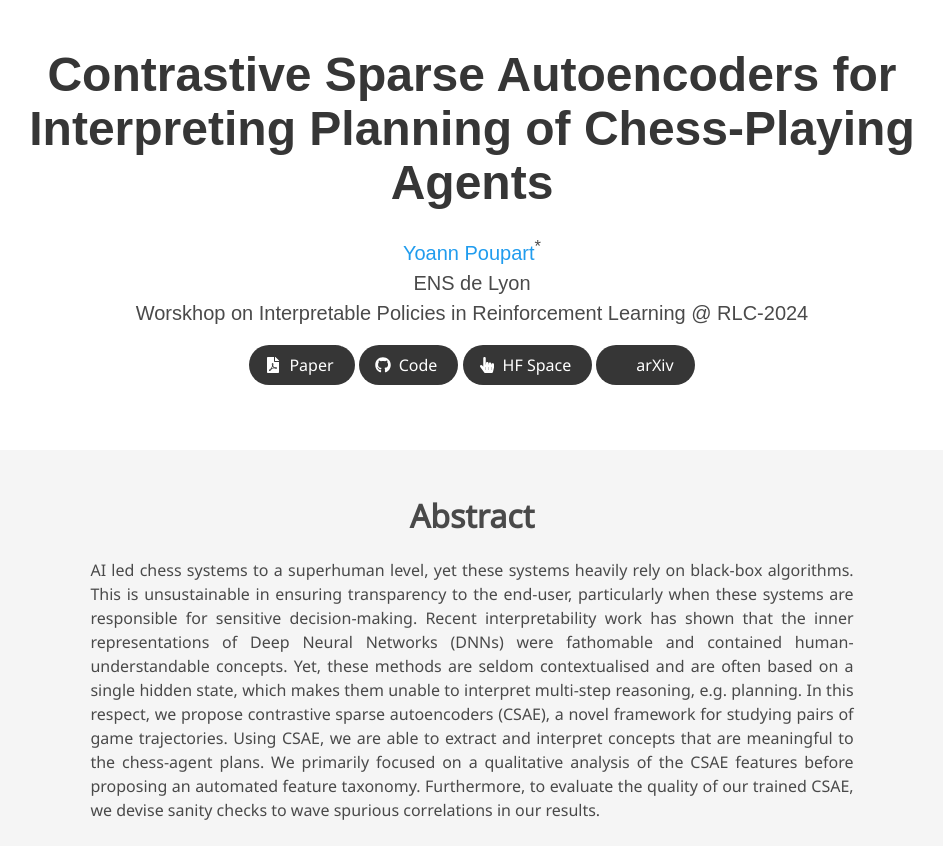
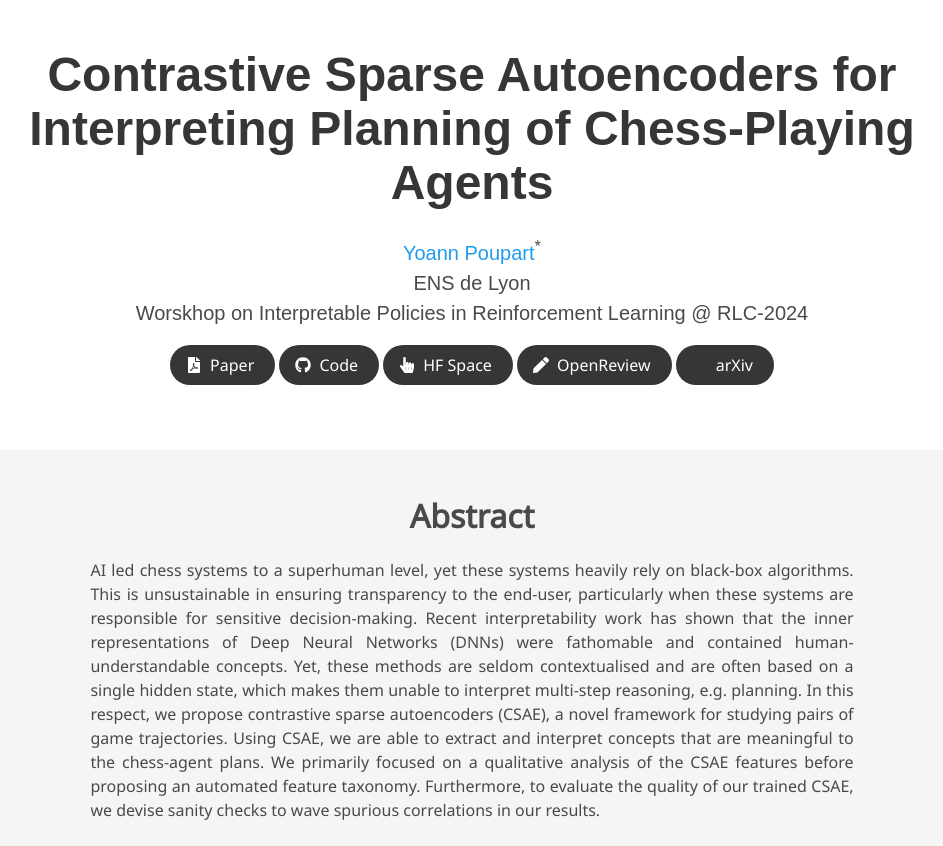
Before and after one commit to yp-edu/yp-edu.github.io, a Jekyll site: the page built from pages/_publications/lczero-planning.html, in a window 1280 px wide and 900 px high, cut to the strip 0-846 px from the top of the window. Shown: the whole strip, without its empty margins (168-1111 px from the left). Built offline with Jekyll 4.4.1, drawn with Linux system fonts in a browser that asks for light colours; nearby versions of some CDN libraries; some web fonts are replaced; library files that are not in the unit come from our copies; Markdown is read by kramdown in place of the engine named in the settings; a style sheet for code colours, icons or effects is not loaded.

Commit message:
added open review link

```diff
--- a/pages/_publications/lczero-planning.html
+++ b/pages/_publications/lczero-planning.html
@@ -62,6 +62,16 @@ description: TL;DR> We propose contrastive sparse autoencoders (CSAE), a novel f
                     <i class="fas fa-hand-pointer"></i>
                   </span>
                   <span>HF Space</span>
+                </a>
+              </span>
+
+              <span class="link-block">
+                <a href="https://openreview.net/forum?id=qVtp4lbuCN" target="_blank"
+                class="external-link button is-normal is-rounded is-dark">
+                  <span class="icon">
+                    <i class="fas fa-pen"></i>
+                  </span>
+                  <span>OpenReview</span>
                 </a>
               </span>
 
```
